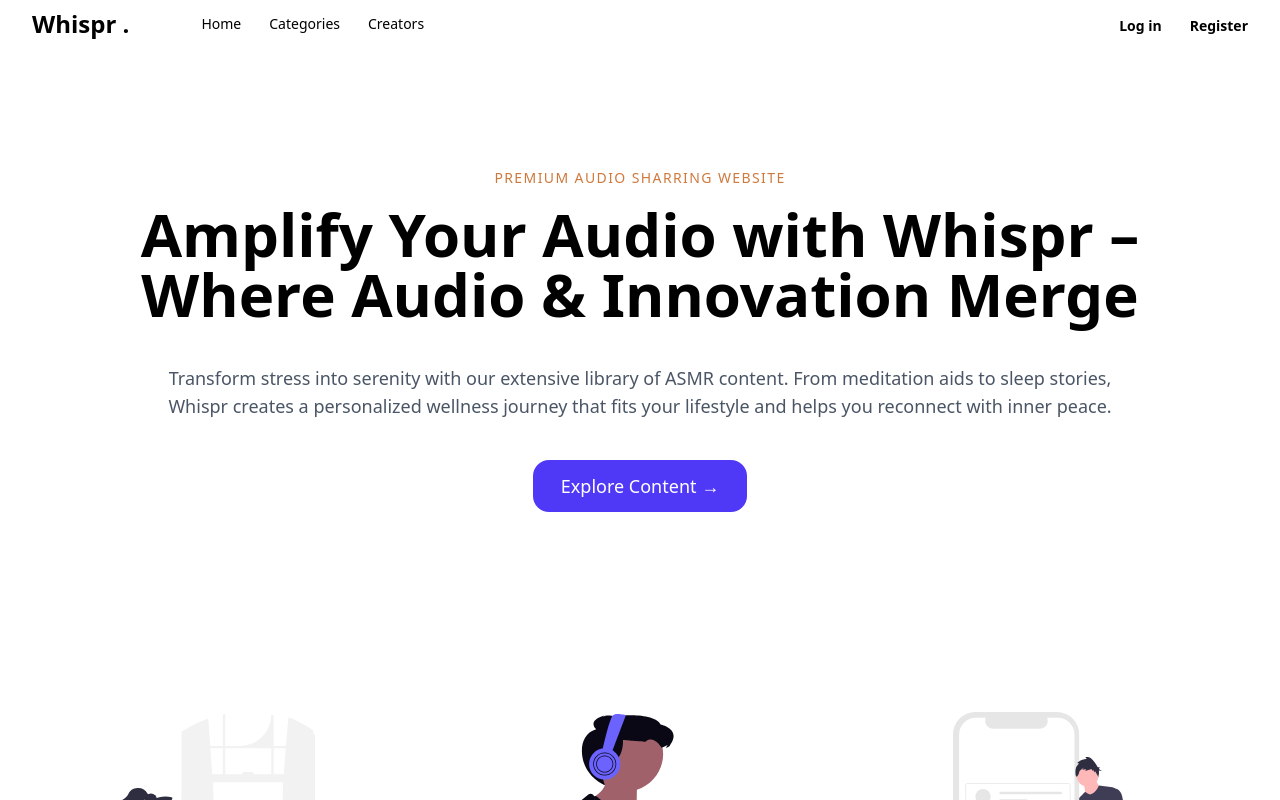
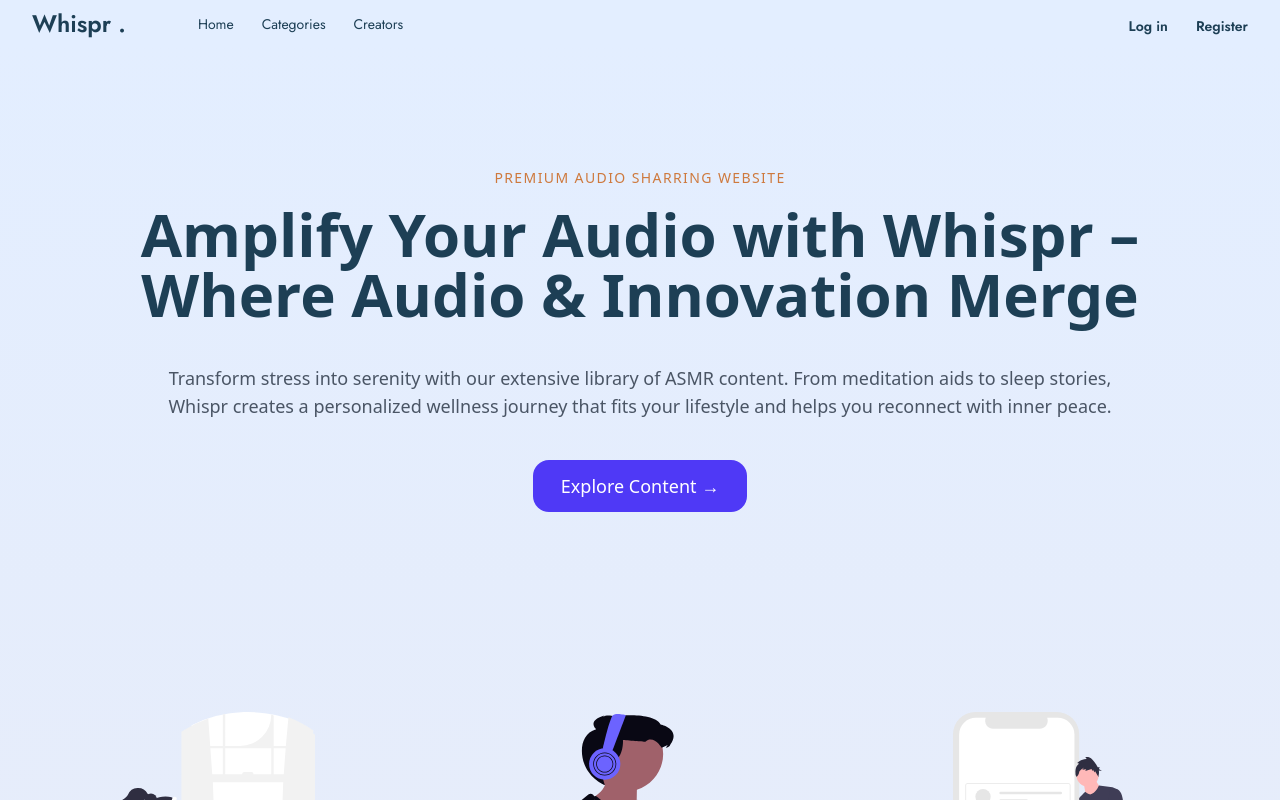
Before and after one commit to MarsNunez/Whispr, a Next.js app in the folder whispr-front/: page / in a window 1280 px wide. Shown: the top 800 px of the page. Built offline with nearby package versions, Linux system fonts and the light colour scheme.

Commit message:
Starting themes

```diff
--- a/whispr-front/app/components/Navbar.jsx
+++ b/whispr-front/app/components/Navbar.jsx
@@ -3,6 +3,7 @@
 import Link from "next/link";
 import { useAuth } from "../context/AuthContext";
 import { useRouter } from "next/navigation";
+import { useState, useEffect } from "react";
 
 const Navbar = () => {
   const { isAuthenticated, logout, user } = useAuth();
@@ -11,22 +12,52 @@ const Navbar = () => {
     logout();
     router.push("/login");
   };
+
+  const [isDarkTheme, setIsDarkTheme] = useState(false);
+
+  useEffect(() => {
+    // Cargar el tema desde localStorage solo en el cliente
+    const savedTheme =
+      typeof window !== "undefined" ? localStorage.getItem("theme") : null;
+    if (savedTheme) {
+      setIsDarkTheme(savedTheme === "dark");
+    }
+    // Aplicar el tema inicial al body
+    if (typeof window !== "undefined") {
+      document.body.classList.toggle("dark-theme", savedTheme === "dark");
+    }
+  }, []);
+
+  const toggleTheme = () => {
+    const newIsDarkTheme = !isDarkTheme;
+    setIsDarkTheme(newIsDarkTheme);
+    if (typeof window !== "undefined") {
+      document.body.classList.toggle("dark-theme", newIsDarkTheme);
+      localStorage.setItem("theme", newIsDarkTheme ? "dark" : "light");
+    }
+  };
+
   return (
     <nav className="flex items-center justify-between text-sm px-8 pt-2 pb-1">
       <div className="flex items-center gap-18">
-        <Link href={"/"}>
-          <h1 className="text-2xl font-semibold pb-1">Whispr .</h1>
+        <Link href="/">
+          <h1 className="text-2xl font-semibold pb-1 jost">Whispr .</h1>
         </Link>
         <ul className="flex gap-x-7">
-          <li className="pb-1">Home</li>
-          <li className="pb-1">Categories</li>
-          <li className="pb-1">Creators</li>
+          <li className="pb-1 jost">Home</li>
+          <li className="pb-1 jost">Categories</li>
+          <li className="pb-1 jost">Creators</li>
         </ul>
       </div>
       <ul className="flex gap-x-7 font-semibold">
         {isAuthenticated ? (
           <div className="flex items-center gap-7">
-            <div className="p-3 rounded-full bg-amber-500" />
+            <div
+              className={`p-3 rounded-full border cursor-pointer ${
+                isDarkTheme ? "dark-theme" : "light-theme"
+              } hover:opacity-80 transition-opacity duration-300`}
+              onClick={toggleTheme}
+            />
             <Link
               href={`/${user.userName}/audios`}
               className="font-normal bg-indigo-600 text-white h-fit px-3 py-1 rounded-lg"
@@ -52,8 +83,12 @@ const Navbar = () => {
           </div>
         ) : (
           <>
-            <Link href={"/login"}>Log in</Link>
-            <Link href={"/register"}>Register</Link>
+            <Link href="/login" className="jost">
+              Log in
+            </Link>
+            <Link href="/register" className="jost">
+              Register
+            </Link>
           </>
         )}
       </ul>
--- a/whispr-front/app/components/profile/ProfileComponent.jsx
+++ b/whispr-front/app/components/profile/ProfileComponent.jsx
@@ -88,25 +88,19 @@ const ProfileComponent = ({ userData }) => {
           },
         }
       );
-      console.log("Perfil actualizado:", response.data);
 
-      // Extraer los datos actualizados del usuario desde la respuesta
       const updatedUser = {
         id: userData.id,
         userName: response.data.userName,
         displayName: response.data.displayName,
-        email: userData.email, // El email no se actualiza, lo mantenemos del userData original
+        email: userData.email,
         profilePicture: response.data.profilePicture,
       };
 
-      // Actualizar AuthContext y localStorage con los nuevos datos
-      const token = localStorage.getItem("token"); // Reutiliza el token existente
+      const token = localStorage.getItem("token");
       login(updatedUser, token);
 
-      // Forzar la redirección para refrescar la página
       setIsModalOpen(false);
-      // router.push(`/profile/${userName}`);
-      // Opcional: Forzar recarga completa si es necesario
       window.location.href = `/profile/${userName}`;
     } catch (error) {
       console.error(
--- a/whispr-front/app/globals.css
+++ b/whispr-front/app/globals.css
@@ -1,4 +1,28 @@
 @import "tailwindcss";
+
+/* Tema base con transición */
+body {
+  transition: background-image 1s ease, color 1s ease; /* Transición suave */
+}
+
+/* LIGHT 094 Cloudy Apple */
+.light-theme {
+  background-image: linear-gradient(
+    to top,
+    #f3e7e9 0%,
+    #e3eeff 99%,
+    #e3eeff 100%
+  );
+  /* Color de texto para contraste */
+  color: #1d3f55;
+}
+
+/* DARK 103 Midnight Bloom */
+.dark-theme {
+  background-image: linear-gradient(-20deg, #102e42 0%, #4e4376 100%);
+  /* Color de texto para contraste */
+  color: #dbeafe;
+}
 
 .jost {
   font-family: "Jost", sans-serif;
--- a/whispr-front/app/layout.js
+++ b/whispr-front/app/layout.js
@@ -20,7 +20,7 @@ export const metadata = {
 
 export default function RootLayout({ children }) {
   return (
-    <html lang="en">
+    <html lang="en" className="light-theme dark:dark-theme duration-700">
       <head>
         <link
           rel="stylesheet"
--- a/whispr-front/app/page.js
+++ b/whispr-front/app/page.js
@@ -41,7 +41,7 @@ export default function Home() {
                 <i className="fa-solid fa-microphone-lines text-amber-600"></i>
                 <p className="font-bold">500+</p>
               </div>
-              <p className="text-lg text-gray-600 tracking-wide">
+              <p className="text-lg text-gray-600 tracking-wide dark:text-blue-100">
                 Episodes Produced
               </p>
             </div>
@@ -59,7 +59,7 @@ export default function Home() {
                 <i className="fa-solid fa-user-group text-cyan-700"></i>
                 <p className="font-bold">1M+</p>
               </div>
-              <p className="text-lg text-gray-600 tracking-wide">
+              <p className="text-lg text-gray-600 tracking-wide dark:text-blue-100">
                 Listeners Reached
               </p>
             </div>
```
